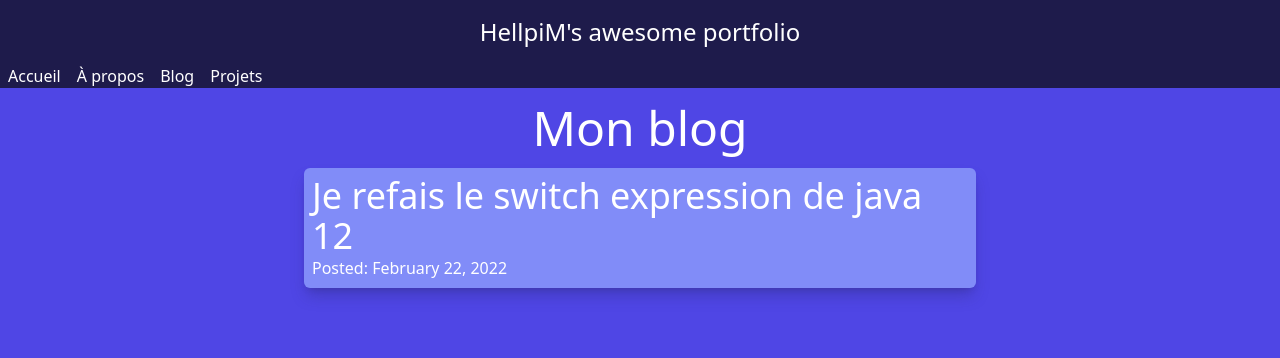
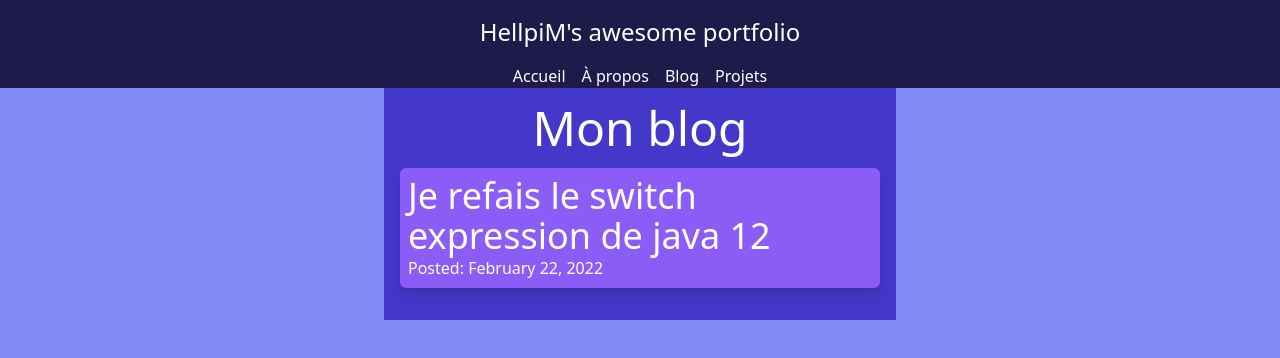
Before and after one commit to HellperKK/HellperKK.github.io, a Gatsby site: page /blog in a window 1280 px wide. Built offline with nearby package versions, Linux system fonts and the light colour scheme; Gatsby itself is replaced by a stand-in of ours; some packages are replaced by stand-ins of ours.

Commit message:
update margins and colors

```diff
--- a/src/components/layout.tsx
+++ b/src/components/layout.tsx
@@ -19,7 +19,7 @@ const Layout = ({ pageTitle, children }: Props) => {
   `)
 
     return (
-        <div className='bg-indigo-600 text-white h-full min-h-screen' id='top'>
+        <div className='bg-indigo-400 text-white h-full min-h-screen' id='top'>
             <header className='bg-indigo-950 p-4 text-center text-2xl'>{data.site.siteMetadata.title}</header>
             <Menu className="bg-indigo-950">
                 <div className='mx-2'>
@@ -43,7 +43,7 @@ const Layout = ({ pageTitle, children }: Props) => {
                     </Link>
                 </div>
             </Menu>
-            <main className='p-4'>
+            <main className='p-4  md:mx-96 bg-indigo-700'>
                 <h1 className='text-center'>{pageTitle}</h1>
                 {children}
             </main>
--- a/src/components/menu.tsx
+++ b/src/components/menu.tsx
@@ -22,7 +22,7 @@ export default function Menu({ children, className }: Props) {
                     </nav>
                 }
             </div>
-            <div className="hidden md:flex flex-row">
+            <div className="hidden md:flex flex-row justify-center">
                 {children}
             </div>
         </div>
--- a/src/pages/about.tsx
+++ b/src/pages/about.tsx
@@ -6,7 +6,7 @@ import { StaticImage } from 'gatsby-plugin-image'
 const AboutPage = () => {
     return (
         <Layout pageTitle="À propos">
-            <div className='md:flex md:flex-row my-4 xl:mx-60'>
+            <div className='md:flex md:flex-row my-4'>
                 <StaticImage className='h-60 md:h-auto'
                     alt="Clifford, a reddish-brown pitbull, dozing in a bean bag chair"
                     src="../images/portrait-link.jpg"
--- a/src/pages/blog/index.tsx
+++ b/src/pages/blog/index.tsx
@@ -6,10 +6,10 @@ import Seo from '../../components/seo'
 const BlogPage = ({ data }: any) => {
   return (
     <Layout pageTitle="Mon blog">
-      <div className='xl:mx-72'>
+      <div>
         {
           data.allMdx.nodes.map((node: any) => (
-            <article key={node.id} className='my-4 p-2 rounded-md bg-indigo-400 shadow-lg shadow-indigo-900/40'>
+            <article key={node.id} className='my-4 p-2 rounded-md bg-violet-500 shadow-lg shadow-indigo-900/40'>
               <h2>
                 <Link to={`/blog/${node.frontmatter.slug}`}>
                   {node.frontmatter.title}
--- a/src/pages/blog/{mdx.frontmatter__slug}.tsx
+++ b/src/pages/blog/{mdx.frontmatter__slug}.tsx
@@ -31,7 +31,7 @@ const BlogPost = ({ data, children }: Props) => {
           </p>}
         </div>
       </div>
-      <div className='xl:mx-72'>
+      <div>
         {children}
       </div>
     </Layout>
```
